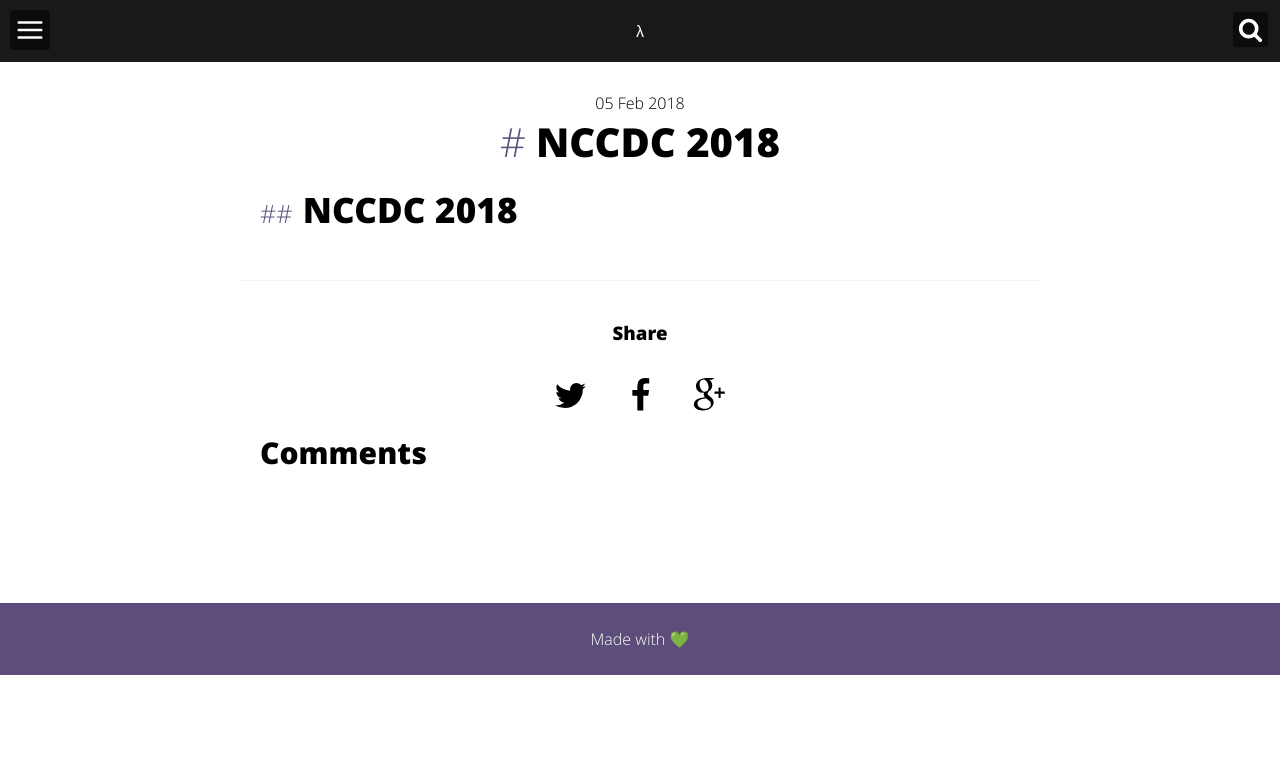
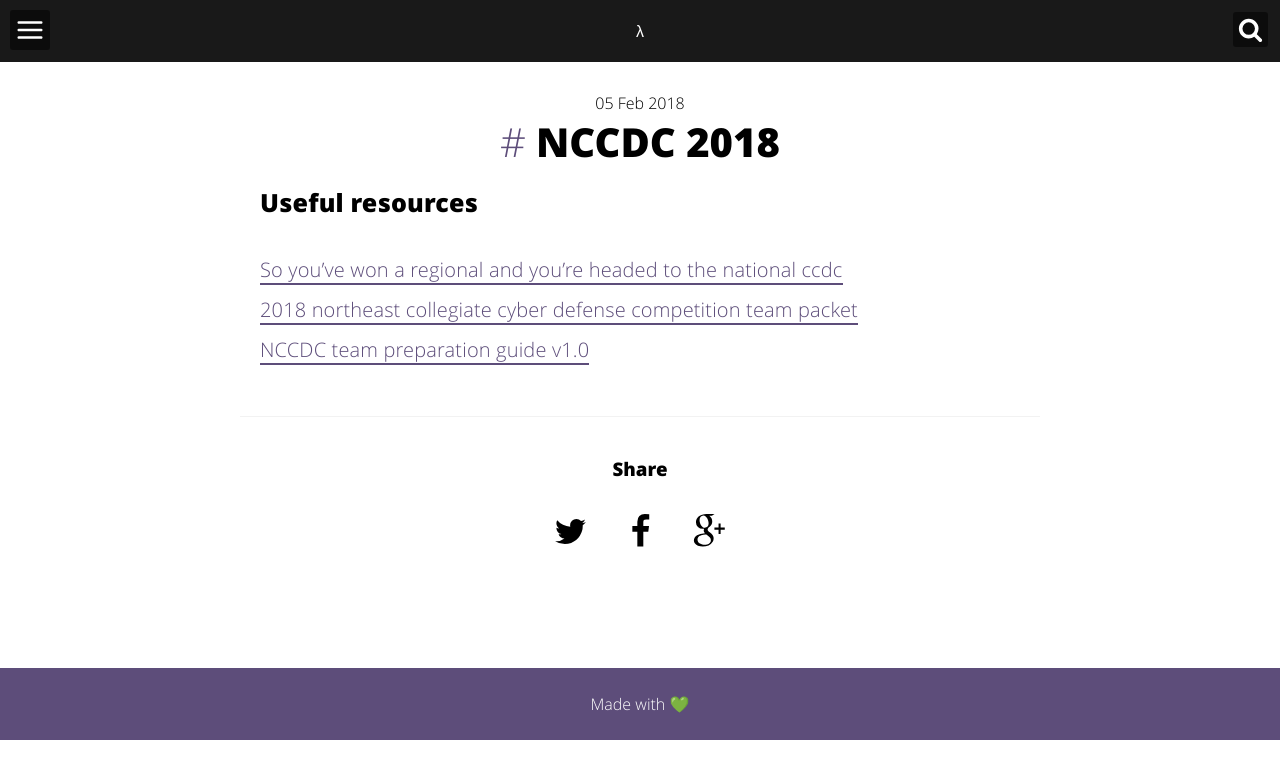
Before and after one commit to mwroffo/UMPT-Blog, a Jekyll site: the page built from _posts/2018-02-05-nccdc.md, in a window 1280 px wide. Shown: the top 779 px of the page. Built offline with Jekyll 4.4.1, drawn with Linux system fonts in a browser that asks for light colours; comment, search, counter and statistics services are not loaded.

Commit message:
Add links to nccdc post

```diff
--- a/_layouts/post.html
+++ b/_layouts/post.html
@@ -18,7 +18,7 @@
             </article>
 
             {% include share.html %}
-            {% include comments.html %}
+            <!--{% include comments.html %}-->
             {% include footer.html %}
             {% include scripts.html %}
         </section>
--- a/_posts/2018-02-05-nccdc.md
+++ b/_posts/2018-02-05-nccdc.md
@@ -5,10 +5,14 @@ image: ''
 date:   2018-02-05 22:03:00
 tags:
 - nccdc
+- umpt
 twitter_text: 'Our time competing in the NCCDC'
 description: 'Our time competing in the NCCDC'
 categories:
 - NCCDC 2018
 ---
 
-## NCCDC 2018
+### Useful resources
+<a href="https://blog.cobaltstrike.com/2015/04/17/so-you-won-a-regional-and-youre-headed-to-national-ccdc/" target="_blank">So you've won a regional and you're headed to the national ccdc</a>
+<a href="https://drive.google.com/open?id=1UK8RJenL6shy2m467KVo0CpMi7T4WnuH" target="_blank">2018 northeast collegiate cyber defense competition team packet</a>
+<a href="https://drive.google.com/open?id=1xRucjXi-SUaTTTYKGvRoTUpnN0WeySki" target="_blank">NCCDC team preparation guide v1.0</a>
```
